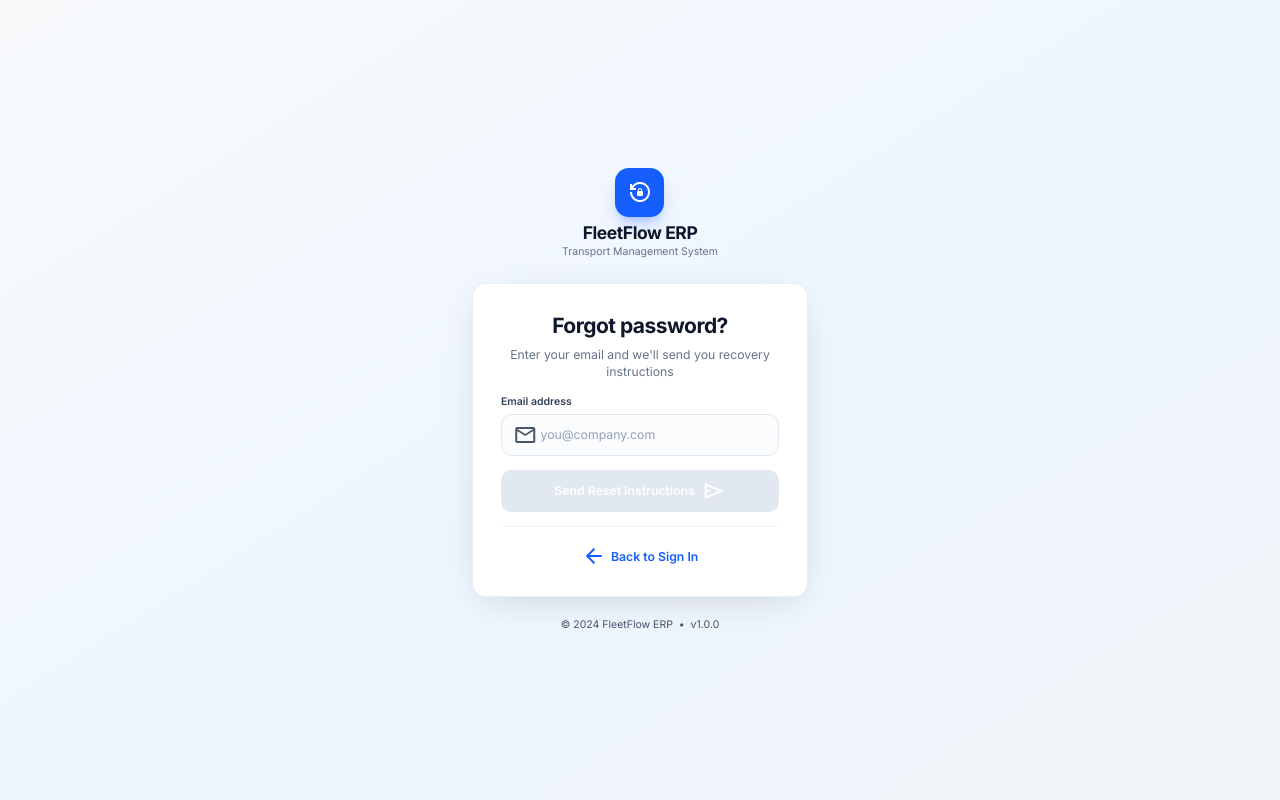
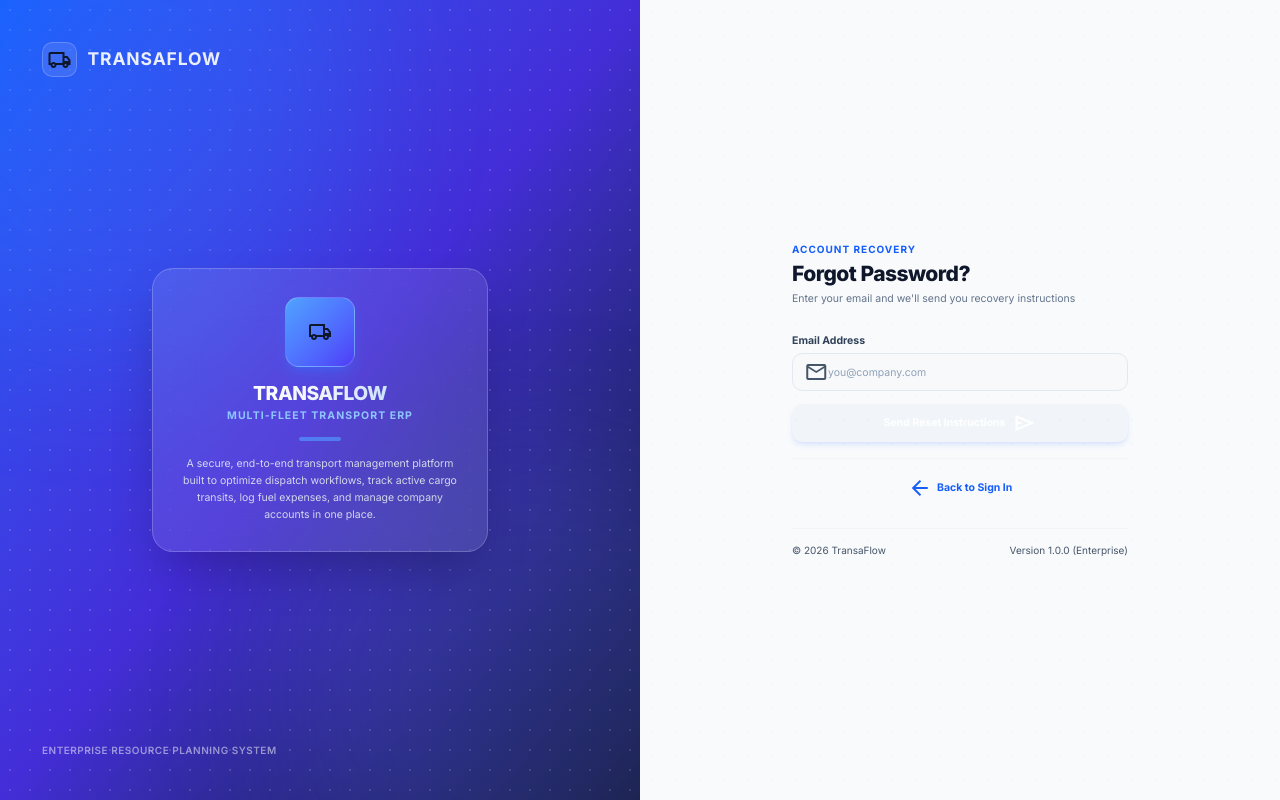
Before and after one commit to Mohanrajmohanms7/Trasport-ERP, an Angular app in the folder transport-frontend/: page /forgot-password in a window 1280 px wide. Built offline with nearby package versions, Linux system fonts and the light colour scheme.

Commit message:
Redesign: Applied simplified brand showcase layout and colors to forgot password screen for layout consistency

```diff
--- a/transport-frontend/src/app/auth/forgot-password/forgot-password.html
+++ b/transport-frontend/src/app/auth/forgot-password/forgot-password.html
@@ -1,75 +1,140 @@
-<div class="min-h-screen flex flex-col items-center justify-center px-4 py-10 font-sans bg-gradient-to-br from-slate-50 via-blue-50 to-slate-100">
+<div class="min-h-screen flex font-sans bg-slate-50 dark:bg-slate-950">
 
-  <!-- Brand -->
-  <div class="flex flex-col items-center gap-2 mb-7 select-none">
-    <div class="w-14 h-14 rounded-2xl bg-blue-600 flex items-center justify-center shadow-lg shadow-blue-600/25">
-      <span class="material-symbols-outlined text-white text-[30px]">lock_reset</span>
+  <!-- Left Side: Clean Brand Presentation (hidden on mobile/tablet) -->
+  <div class="hidden lg:flex lg:w-1/2 bg-gradient-to-br from-blue-600 via-indigo-700 to-slate-900 text-white p-12 flex-col justify-between relative overflow-hidden">
+    <!-- Abstract background dot grid & glow -->
+    <div class="absolute inset-0 opacity-15 bg-[radial-gradient(#fff_1px,transparent_1px)] [background-size:20px_20px]"></div>
+    <div class="absolute -top-40 -left-40 w-[500px] h-[500px] rounded-full bg-blue-500/20 blur-3xl"></div>
+    <div class="absolute -bottom-40 -right-40 w-[500px] h-[500px] rounded-full bg-indigo-500/20 blur-3xl"></div>
+
+    <!-- Top Brand Logo -->
+    <div class="flex items-center gap-3 relative z-10 select-none">
+      <div class="w-10 h-10 rounded-xl bg-white/10 backdrop-blur-md flex items-center justify-center border border-white/20">
+        <span class="material-symbols-outlined text-white text-[24px]">local_shipping</span>
       </div>
-    <div class="text-center">
-      <h1 class="text-xl font-bold tracking-tight text-slate-900 leading-none">FleetFlow ERP</h1>
-      <p class="text-xs text-slate-500 mt-1">Transport Management System</p>
+      <span class="text-xl font-bold tracking-wider uppercase text-white/90">TRANSAFLOW</span>
+    </div>
+
+    <!-- Center: Elegant Showcase Card -->
+    <div class="relative w-full max-w-sm mx-auto my-auto z-10 select-none">
+      <div class="bg-white/10 backdrop-blur-xl border border-white/20 rounded-3xl p-8 text-center shadow-2xl flex flex-col items-center gap-6">
+
+        <!-- Big Glowing Logo Icon -->
+        <div class="w-20 h-20 rounded-2xl bg-gradient-to-br from-blue-400 to-indigo-600 flex items-center justify-center shadow-lg shadow-blue-500/30 border border-white/20">
+          <span class="material-symbols-outlined text-white text-[44px]">local_shipping</span>
+        </div>
+
+        <!-- Project Title & Tagline -->
+        <div>
+          <h2 class="text-3xl font-black tracking-tight bg-clip-text text-transparent bg-gradient-to-r from-white via-slate-100 to-blue-200">TRANSAFLOW</h2>
+          <p class="text-xs font-bold tracking-widest text-blue-300 uppercase mt-1">Multi-Fleet Transport ERP</p>
+        </div>
+
+        <!-- Divider -->
+        <div class="w-12 h-1 bg-blue-400 rounded-full opacity-60"></div>
+
+        <!-- Brief System Explanation -->
+        <p class="text-xs leading-relaxed text-slate-200/90 max-w-xs">
+          A secure, end-to-end transport management platform built to optimize dispatch workflows, track active cargo transits, log fuel expenses, and manage company accounts in one place.
+        </p>
+
       </div>
     </div>
 
-  <!-- Forgot Password card -->
-  <div class="w-full max-w-sm bg-white rounded-2xl border border-slate-200/70 shadow-[0_10px_40px_-12px_rgba(15,23,42,0.18)] p-7 sm:p-8 flex flex-col gap-6">
-
-    <div class="text-center">
-      <h2 class="text-2xl font-bold text-slate-900 tracking-tight">Forgot password?</h2>
-      <p class="text-sm text-slate-500 mt-1.5">Enter your email and we'll send you recovery instructions</p>
+    <!-- Bottom Instructions Footer -->
+    <div class="relative z-10 select-none">
+      <p class="text-[10px] text-white/50 tracking-wider font-semibold">ENTERPRISE RESOURCE PLANNING SYSTEM</p>
     </div>
 
+  </div>
+
+  <!-- Right Side: Forgot Password Form -->
+  <div class="w-full lg:w-1/2 flex flex-col items-center justify-center px-6 py-12 relative">
+
+    <!-- Background accents on Right side -->
+    <div class="absolute inset-0 opacity-[0.03] dark:opacity-[0.05] bg-[radial-gradient(#3b82f6_1px,transparent_1px)] [background-size:24px_24px] pointer-events-none"></div>
+
+    <!-- Wrapper content -->
+    <div class="w-full max-w-sm flex flex-col gap-8">
+
+      <!-- Top Mobile Brand Header (Visible only on mobile/tablet) -->
+      <div class="lg:hidden flex flex-col items-center gap-2 select-none text-center">
+        <div class="w-14 h-14 rounded-2xl bg-blue-600 flex items-center justify-center shadow-lg shadow-blue-600/20">
+          <span class="material-symbols-outlined text-white text-[32px]">lock_reset</span>
+        </div>
+        <div>
+          <h1 class="text-xl font-bold tracking-tight text-slate-900 dark:text-white leading-none">TransaFlow</h1>
+          <p class="text-xs text-slate-500 dark:text-slate-400 mt-1.5">Multi-Fleet Transport ERP</p>
+        </div>
+      </div>
+
+      <!-- Form header description -->
+      <div>
+        <span class="text-[10px] font-bold text-blue-600 dark:text-blue-400 uppercase tracking-widest block mb-1">Account Recovery</span>
+        <h2 class="text-2xl font-extrabold text-slate-900 dark:text-white tracking-tight">Forgot Password?</h2>
+        <p class="text-xs text-slate-500 dark:text-slate-400 mt-1">Enter your email and we'll send you recovery instructions</p>
+      </div>
+
+      <!-- Messages state -->
       @if (successMessage()) {
-      <div class="p-3 bg-emerald-50 border border-emerald-100 rounded-lg text-xs font-semibold text-emerald-700 flex items-center gap-2.5">
+        <div class="p-3 bg-emerald-50 dark:bg-emerald-950/30 border border-emerald-100 dark:border-emerald-900/40 rounded-xl text-xs font-semibold text-emerald-700 dark:text-emerald-400 flex items-center gap-2.5">
           <span class="material-symbols-outlined text-base">check_circle</span>
           <span>{{ successMessage() }}</span>
         </div>
       }
 
       @if (errorMessage()) {
-      <div class="p-3 bg-rose-50 border border-rose-100 rounded-lg text-xs font-semibold text-rose-600 flex items-center gap-2.5">
+        <div class="p-3 bg-rose-50 dark:bg-rose-950/30 border border-rose-100 dark:border-rose-900/40 rounded-xl text-xs font-semibold text-rose-600 dark:text-rose-455 flex items-center gap-2.5">
           <span class="material-symbols-outlined text-base">report</span>
           <span>{{ errorMessage() }}</span>
         </div>
       }
 
-    <form [formGroup]="forgotForm" (ngSubmit)="onSubmit()" class="flex flex-col gap-4">
+      <!-- Form -->
+      <form [formGroup]="forgotForm" (ngSubmit)="onSubmit()" class="flex flex-col gap-5">
 
         <div class="flex flex-col gap-1.5">
-        <label class="text-xs font-semibold text-slate-700">Email address</label>
+          <label class="text-xs font-bold text-slate-700 dark:text-slate-300">Email Address</label>
           <div class="relative">
-          <span class="material-symbols-outlined absolute left-3.5 top-1/2 -translate-y-1/2 text-slate-400 text-[20px]">mail</span>
+            <span class="material-symbols-outlined absolute left-3.5 top-1/2 -translate-y-1/2 text-slate-400 dark:text-slate-550 text-[18px]">mail</span>
             <input
               type="email"
               formControlName="email"
               placeholder="you@company.com"
-            class="w-full h-12 pl-11 pr-4 border border-slate-200 rounded-xl text-slate-800 text-sm placeholder:text-slate-400 bg-slate-50/60 focus:bg-white focus:outline-none focus:border-blue-500 focus:ring-4 focus:ring-blue-500/10 transition" />
+              class="w-full h-11 pl-10 pr-4 border border-slate-200 dark:border-slate-800 rounded-xl text-slate-800 dark:text-slate-100 text-xs placeholder:text-slate-400 bg-slate-50/50 dark:bg-slate-950/30 focus:bg-white dark:focus:bg-slate-900 focus:outline-none focus:border-blue-500 focus:ring-4 focus:ring-blue-500/10 transition" />
           </div>
         </div>
 
         <button
           type="submit"
           [disabled]="forgotForm.invalid || loading() || successMessage()"
-        class="w-full h-12 mt-1 bg-blue-600 hover:bg-blue-700 disabled:bg-slate-200 disabled:text-slate-400 disabled:shadow-none disabled:cursor-not-allowed text-white text-sm font-semibold rounded-xl shadow-lg shadow-blue-600/20 hover:shadow-blue-600/30 transition flex items-center justify-center gap-2 cursor-pointer">
+          class="w-full h-11 bg-blue-600 hover:bg-blue-700 disabled:bg-slate-100 dark:disabled:bg-slate-800 disabled:text-slate-400 disabled:cursor-not-allowed text-white text-xs font-bold rounded-xl shadow-md shadow-blue-600/10 hover:shadow-blue-600/20 transition flex items-center justify-center gap-2 cursor-pointer border-none">
           @if (loading()) {
             <span class="w-4 h-4 border-2 border-white/40 border-t-white rounded-full animate-spin"></span>
-          Sending reset link...
+            <span>Sending Recovery Link...</span>
           } @else {
             <span>Send Reset Instructions</span>
-          <span class="material-symbols-outlined text-[18px]">send</span>
+            <span class="material-symbols-outlined text-[16px]">send</span>
           }
         </button>
 
-      <div class="flex items-center justify-center border-t border-slate-100 pt-5 mt-1">
-        <a routerLink="/login" class="text-sm font-semibold text-blue-600 hover:text-blue-700 flex items-center gap-1.5 transition">
+        <div class="flex items-center justify-center border-t border-slate-100 dark:border-slate-900 pt-5 mt-1">
+          <a routerLink="/login" class="text-xs font-bold text-blue-600 dark:text-blue-400 hover:underline flex items-center gap-1.5 transition">
             <span class="material-symbols-outlined text-[18px]">arrow_back</span>
             Back to Sign In
           </a>
         </div>
 
       </form>
+
+      <!-- Footer Copy -->
+      <div class="flex justify-between items-center text-[10px] text-slate-400 dark:text-slate-600 select-none border-t border-slate-100 dark:border-slate-900 pt-4">
+        <span>&copy; 2026 TransaFlow</span>
+        <span>Version 1.0.0 (Enterprise)</span>
       </div>
 
-  <p class="mt-6 text-xs text-slate-400 select-none">&copy; 2024 FleetFlow ERP &nbsp;•&nbsp; v1.0.0</p>
+    </div>
 
   </div>
+
+</div>
```
Lines whose indentation alone changed are shown as unchanged.
